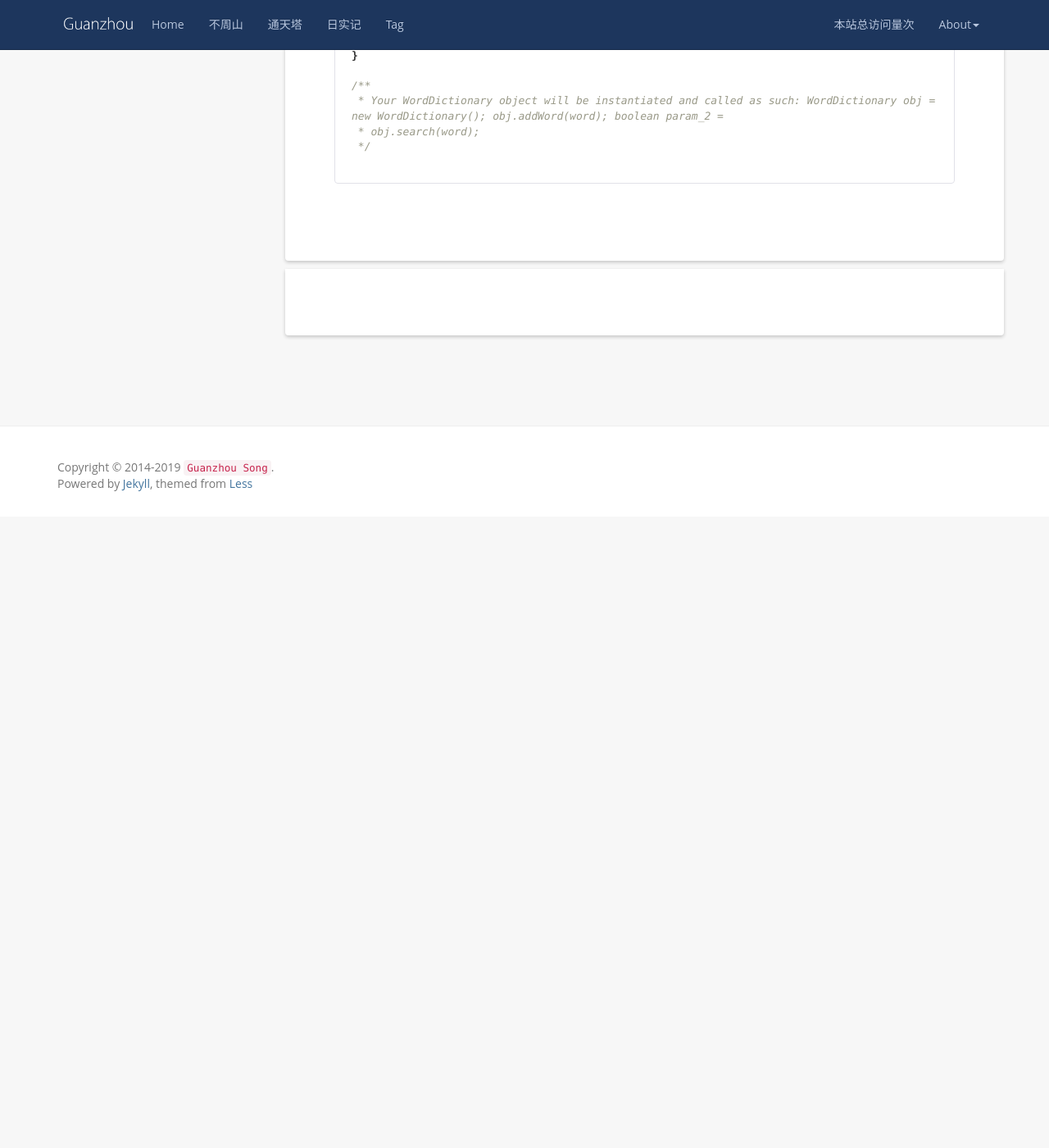
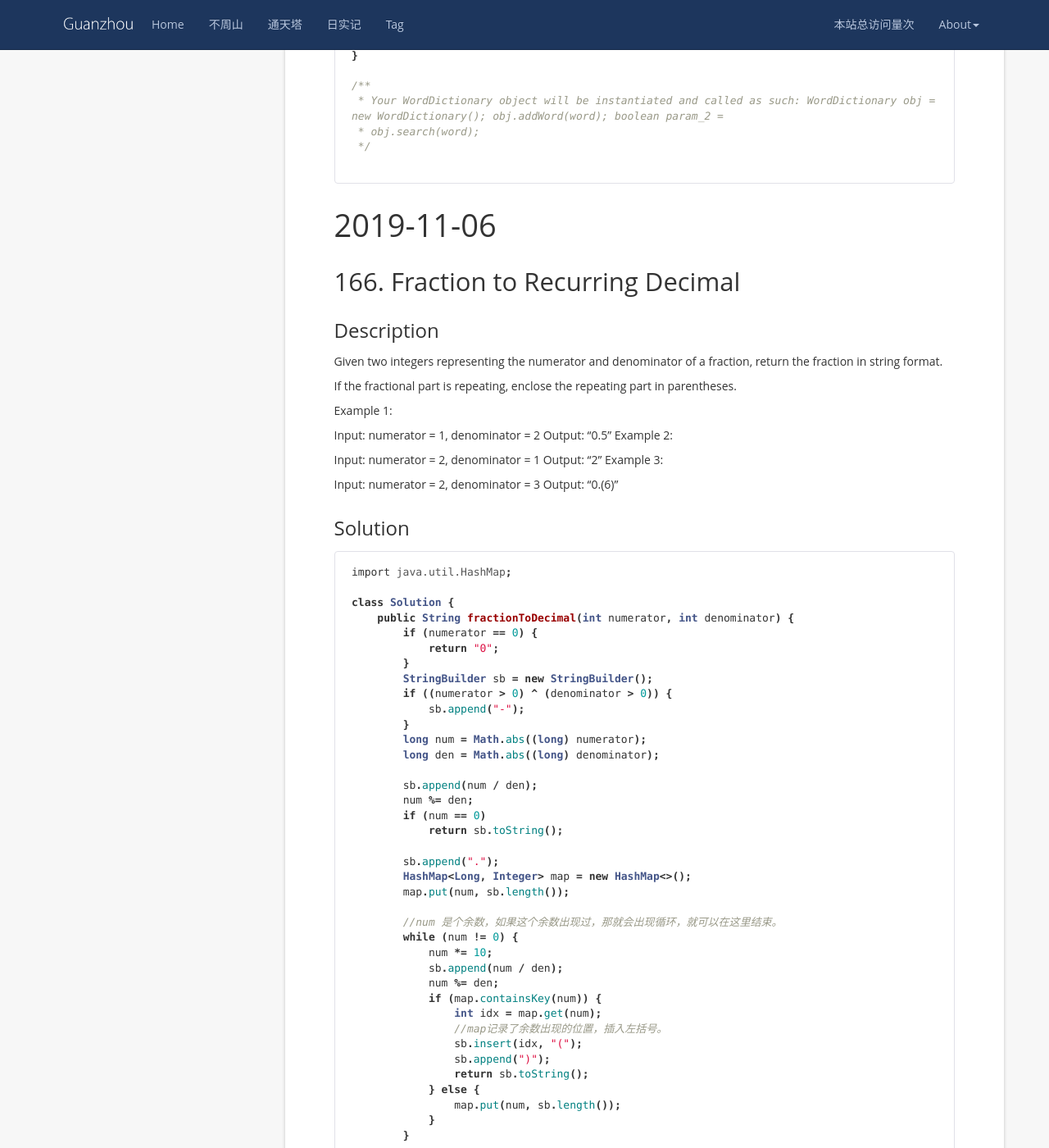
Before and after one commit to wangsimin04/GuanzhouSong.github.io, a Jekyll site: the page built from _posts/2019-11-01-LeetCode.md, in a window 1280 px wide and 1400 px high, scrolled down 12843 px. Shown: the whole window at 82% size. Built offline with Jekyll 4.4.1, drawn with Linux system fonts in a browser that asks for light colours; nearby versions of some CDN libraries; comment, search, counter and statistics services are not loaded; before the commit the page ends 13473 px from its top, so only the background shows below that; some of the changed text lies outside the part shown.

Commit message:
Update 2019-11-01-LeetCode.md

````diff
--- a/_posts/2019-11-01-LeetCode.md
+++ b/_posts/2019-11-01-LeetCode.md
@@ -623,3 +623,70 @@ class WordDictionary {
  */
 
 ```
+
+# 2019-11-06
+## 166. Fraction to Recurring Decimal
+### Description
+Given two integers representing the numerator and denominator of a fraction, return the fraction in string format.
+
+If the fractional part is repeating, enclose the repeating part in parentheses.
+
+Example 1:
+
+Input: numerator = 1, denominator = 2
+Output: "0.5"
+Example 2:
+
+Input: numerator = 2, denominator = 1
+Output: "2"
+Example 3:
+
+Input: numerator = 2, denominator = 3
+Output: "0.(6)"
+
+### Solution
+```java
+import java.util.HashMap;
+
+class Solution {
+    public String fractionToDecimal(int numerator, int denominator) {
+        if (numerator == 0) {
+            return "0";
+        }
+        StringBuilder sb = new StringBuilder();
+        if ((numerator > 0) ^ (denominator > 0)) {
+            sb.append("-");
+        }
+        long num = Math.abs((long) numerator);
+        long den = Math.abs((long) denominator);
+
+        sb.append(num / den);
+        num %= den;
+        if (num == 0)
+            return sb.toString();
+
+        sb.append(".");
+        HashMap<Long, Integer> map = new HashMap<>();
+        map.put(num, sb.length());
+
+        //num 是个余数，如果这个余数出现过，那就会出现循环，就可以在这里结束。
+        while (num != 0) {
+            num *= 10;
+            sb.append(num / den);
+            num %= den;
+            if (map.containsKey(num)) {
+                int idx = map.get(num);
+                //map记录了余数出现的位置，插入左括号。
+                sb.insert(idx, "(");
+                sb.append(")");
+                return sb.toString();
+            } else {
+                map.put(num, sb.length());
+            }
+        }
+
+        return sb.toString();
+    }
+}
+
+```
````
